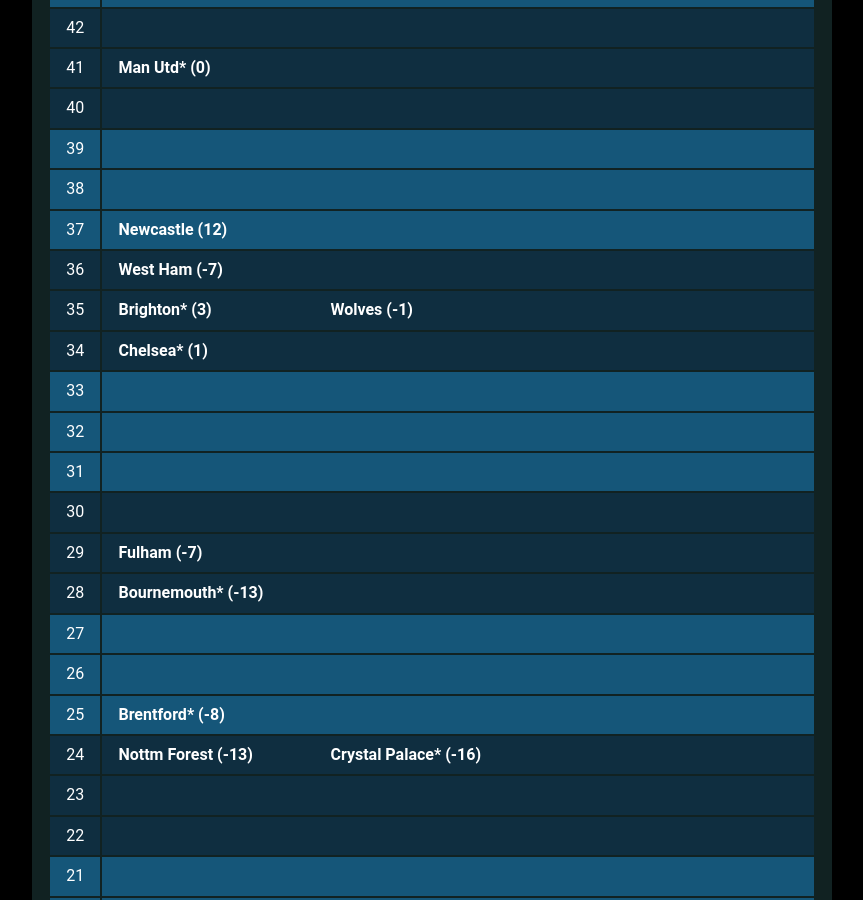
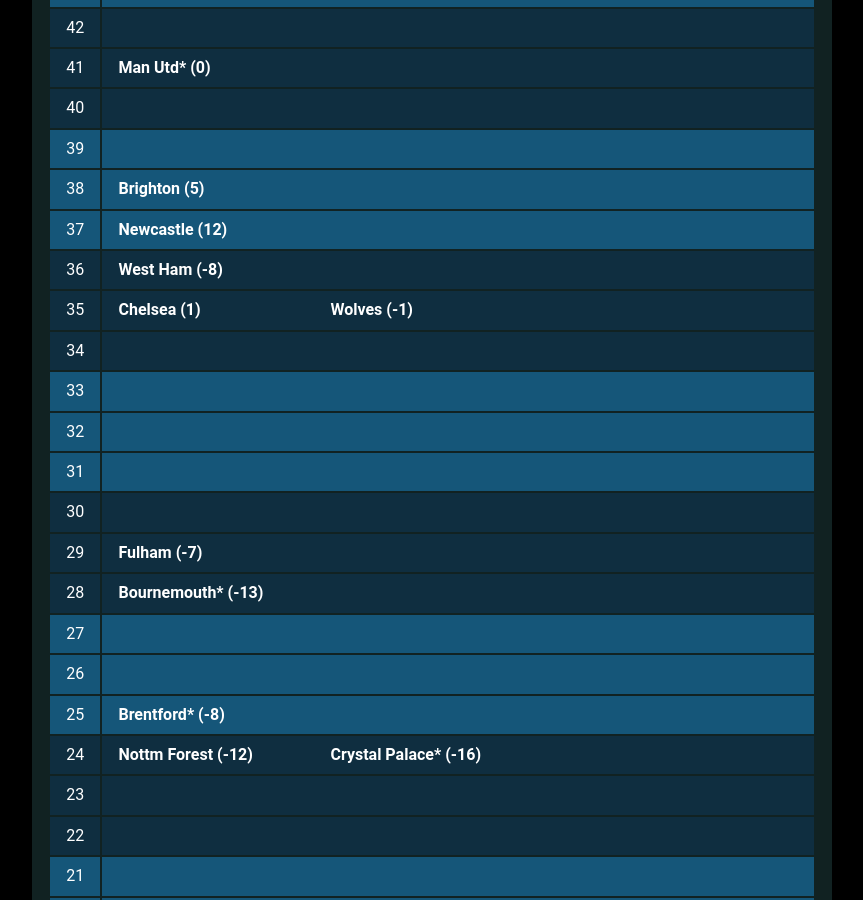
Before and after one commit to muru/muru.github.io, a Jekyll site: the page built from resources.md, in a window 1280 px wide and 900 px high, scrolled down 2083 px. Shown: the whole window, without its empty margins (208-1071 px from the left). Built offline with Jekyll 4.4.1, drawn with Linux system fonts in a browser that asks for light colours; some web fonts are replaced; some of the changed text lies outside the part shown.

Commit message:
updated cann-table: Mon 19 Feb 00:01:39 JST 2024

```diff
--- a/cann-table.html
+++ b/cann-table.html
@@ -14,7 +14,7 @@
 	<tr class="cann-row-1">
 		<td class="cann-point">55</td>
 		<td class="cann-clubs">
-			<span class="club-name">Arsenal (33)</span>
+			<span class="club-name">Arsenal (36)</span>
 		</td>
  	</tr>
 	<tr class="cann-row-2">
@@ -25,12 +25,12 @@
 	<tr class="cann-row-2">
 		<td class="cann-point">53</td>
 		<td class="cann-clubs">
+			<span class="club-name">Man City* (31)</span>
 		</td>
  	</tr>
 	<tr class="cann-row-2">
 		<td class="cann-point">52</td>
 		<td class="cann-clubs">
-			<span class="club-name">Man City** (31)</span>
 		</td>
  	</tr>
 	<tr class="cann-row-1">
@@ -104,6 +104,7 @@
 	<tr class="cann-row-1">
 		<td class="cann-point">38</td>
 		<td class="cann-clubs">
+			<span class="club-name">Brighton (5)</span>
 		</td>
  	</tr>
 	<tr class="cann-row-1">
@@ -115,20 +116,19 @@
 	<tr class="cann-row-2">
 		<td class="cann-point">36</td>
 		<td class="cann-clubs">
-			<span class="club-name">West Ham (-7)</span>
+			<span class="club-name">West Ham (-8)</span>
 		</td>
  	</tr>
 	<tr class="cann-row-2">
 		<td class="cann-point">35</td>
 		<td class="cann-clubs">
-			<span class="club-name">Brighton* (3)</span>
+			<span class="club-name">Chelsea (1)</span>
 			<span class="club-name">Wolves (-1)</span>
 		</td>
  	</tr>
 	<tr class="cann-row-2">
 		<td class="cann-point">34</td>
 		<td class="cann-clubs">
-			<span class="club-name">Chelsea* (1)</span>
 		</td>
  	</tr>
 	<tr class="cann-row-1">
@@ -182,7 +182,7 @@
 	<tr class="cann-row-2">
 		<td class="cann-point">24</td>
 		<td class="cann-clubs">
-			<span class="club-name">Nottm Forest (-13)</span>
+			<span class="club-name">Nottm Forest (-12)</span>
 			<span class="club-name">Crystal Palace* (-16)</span>
 		</td>
  	</tr>
@@ -241,9 +241,9 @@
 	<tr class="cann-row-1">
 		<td class="cann-point">13</td>
 		<td class="cann-clubs">
-			<span class="club-name">Burnley (-27)</span>
-			<span class="club-name">Sheff Utd* (-38)</span>
+			<span class="club-name">Burnley (-30)</span>
+			<span class="club-name">Sheff Utd (-40)</span>
 		</td>
  	</tr>
 </table>
-<span id="cann-gen-note"> Generated on Sunday, 18 February 2024 at 00:57 JST.<br>* Each asterisk is a match in hand.</span>
+<span id="cann-gen-note"> Generated on Monday, 19 February 2024 at 00:01 JST.<br>* Each asterisk is a match in hand.</span>
```
